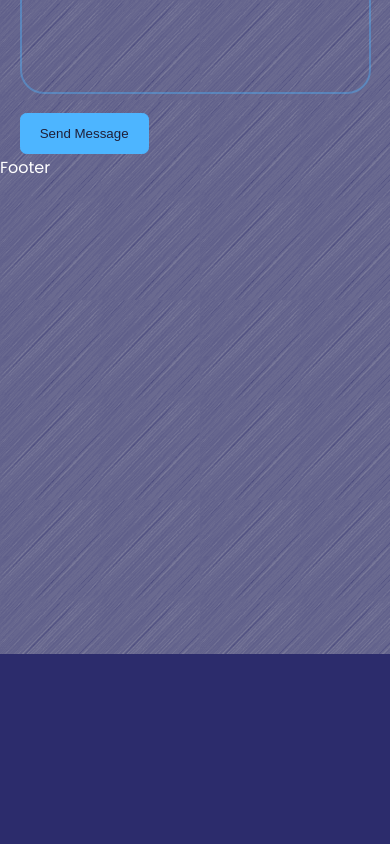
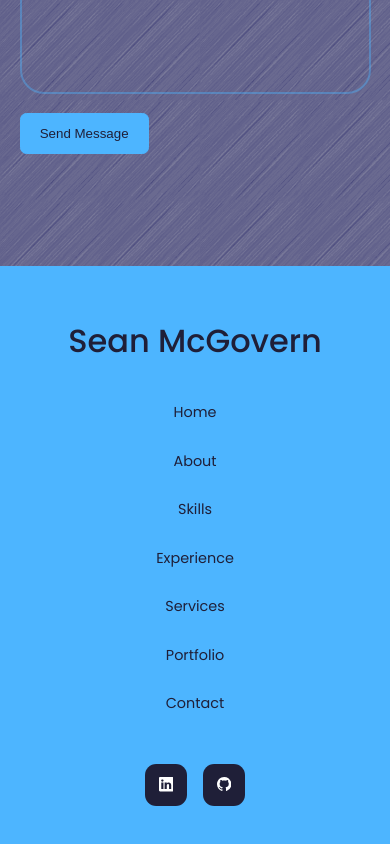
Before and after one commit to seanrmcgovern/webportfolio, a React (Create React App) app: page / in a window 390 px wide. Shown: the part 6700-7544 px from the top of the page. Before the commit the page ends 7354 px from the top, so only its background shows below. Built offline with nearby package versions, Linux system fonts and the light colour scheme.

Commit message:
Added footer section, updated socials and nav styles, and cleaned up project urls

```diff
--- a/src/components/footer/Footer.jsx
+++ b/src/components/footer/Footer.jsx
@@ -1,9 +1,28 @@
 import React from 'react'
 import './footer.css'
+import { BsLinkedin, BsGithub } from 'react-icons/bs'
 
 const Footer = () => {
   return (
-    <div style={{ height: 500 }}>Footer</div>
+    <footer>
+      <a href="#home" className='footer-logo'>Sean McGovern</a>
+
+      <ul className='footer-links'>
+        <li><a href='#home'>Home</a></li>
+        <li><a href='#about'>About</a></li>
+        <li><a href='#skills'>Skills</a></li>
+        <li><a href='#experience'>Experience</a></li>
+        <li><a href='#services'>Services</a></li>
+        <li><a href='#portfolio'>Portfolio</a></li>
+        <li><a href='#contact'>Contact</a></li>
+      </ul>
+
+      <div className="footer-socials">
+        <a href='https://linkedin.com/in/seanrmcgovern'><BsLinkedin /></a>
+        <a href='https://github.com/seanrmcgovern'><BsGithub /></a>
+      </div>
+
+    </footer>
   )
 }
 
--- a/src/components/footer/footer.css
+++ b/src/components/footer/footer.css
@@ -0,0 +1,61 @@
+footer {
+  background: var(--color-primary);
+  padding: 3rem 0;
+  text-align: center;
+  font-size: 0.9rem;
+  margin-top: 7rem;
+}
+
+footer a {
+  color: var(--color-bg);
+
+}
+
+.footer-logo {
+  font-size: 2rem;
+  font-weight: 500;
+  margin-bottom: 2rem;
+  display: inline-block;
+}
+
+.footer-links {
+  display: flex;
+  flex-wrap: wrap;
+  justify-content: center;
+  gap: 2rem;
+  margin: 0 auto 3rem;
+}
+
+.footer-socials {
+  display: flex;
+  justify-content: center;
+  gap: 1rem;
+  margin-bottom: 4rem;
+}
+
+.footer-socials a {
+  background: var(--color-bg);
+  color: var(--color-white);
+  padding: 0.8rem;
+  display: flex;
+  border: 1px solid transparent;
+  border-radius: 0.7rem;
+}
+
+.footer-socials a:hover {
+  background: transparent;
+  color: var(--color-bg);
+  border-color: var(--color-bg);
+}
+
+/* MEDIA QUERIES : SMALL DEVICES */
+@media screen and (max-width: 600px) {
+  .footer-links {
+    flex-direction: column;
+    gap: 1.5rem;
+  }
+
+  .footer-socials {
+    margin-bottom: 2.6rem;
+  }
+}
--- a/src/components/header/header.css
+++ b/src/components/header/header.css
@@ -27,6 +27,7 @@
   position: absolute;
   left:0;
   bottom: 0;
+  font-size: 2rem;
 }
 
 .header-socials::after {
@@ -57,7 +58,7 @@
   bottom: 5rem;
   transform: rotate(90deg);
   font-weight: 300;
-  font-size: 0.9rem;
+  font-size: 1rem;
 }
 
 /* MEDIA QUERIES : MEDIUM DEVICES */
--- a/src/components/navigation/navigation.css
+++ b/src/components/navigation/navigation.css
@@ -29,7 +29,7 @@
 
 nav a.active {
   background: var(--color-bg);
-  color: var(--color-white);
+  color: var(--color-primary);
 }
 
 /* MEDIA QUERIES : MEDIUM DEVICES */
--- a/src/components/portfolio/Projects.js
+++ b/src/components/portfolio/Projects.js
@@ -8,14 +8,14 @@
     id: 0,
     title: "Pokedex",
     github: "https://github.com/seanrmcgovern/Pokedex",
-    demo: "https://www.youtube.com/watch?v=j3-sw69TbPo&t=86s",
+    demo: "https://www.youtube.com/watch?v=j3-sw69TbPo",
     image: POKEBALLIMG,
   },
   {
     id: 1,
     title: "Pinball Tracker",
     github: "https://github.com/seanrmcgovern/Pinball-Tracker",
-    demo: "https://www.youtube.com/watch?v=A7WYX6Qy4VA&t=5s",
+    demo: "https://www.youtube.com/watch?v=A7WYX6Qy4VA",
     image: PINBALLIMG,
   },
 ];
```
